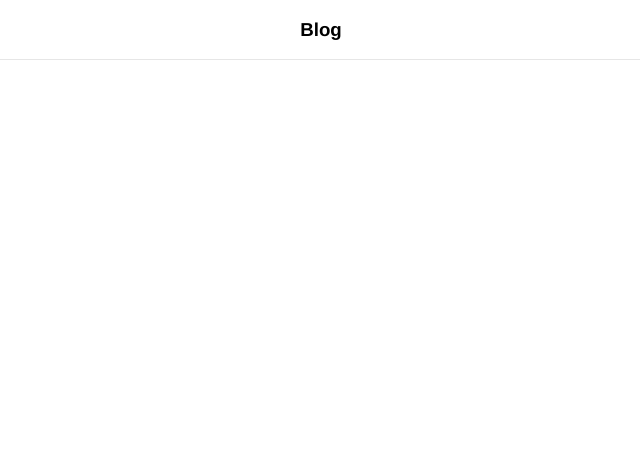
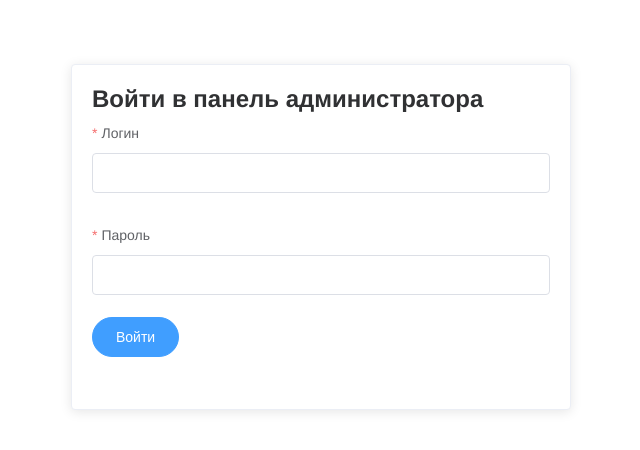
Before and after one commit to Taranovskiy/my-awesome-blog, a Nuxt app: page /admin/login in a window 1280 px wide. Before the commit this address had no page. Shown: the top 450 px of the page, without its empty margins (319-959 px from the left). Built offline with nearby package versions, Linux system fonts and the light colour scheme.

Commit message:
Login page added. Auth base logic implemented.

```diff
--- /dev/null
+++ b/layouts/empty.vue
@@ -0,0 +1,14 @@
+<template>
+  <div class="empty-layout">
+    <nuxt />
+  </div>
+</template>
+
+<style lang="scss" scoped>
+.empty-layout {
+  display: flex;
+  justify-content: center;
+  width: 100%;
+  padding-top: 4rem;
+}
+</style>
--- /dev/null
+++ b/pages/admin/login.vue
@@ -0,0 +1,86 @@
+<template>
+  <el-card shadow="always" :style="{ width: '500px' }">
+    <el-form
+      ref="form"
+      :model="controls"
+      :rules="rules"
+      @submit.prevent.native="onSubmit"
+    >
+      <h2>Войти в панель администратора</h2>
+      <el-form-item label="Логин" prop="login">
+        <el-input v-model.trim="controls.login" />
+      </el-form-item>
+
+      <el-form-item label="Пароль" prop="password">
+        <el-input v-model.trim="controls.password" type="password" />
+      </el-form-item>
+      <div class="mb-2">
+        <el-form-item>
+          <el-button
+            type="primary"
+            round
+            native-type="submit"
+            :loading="loading"
+          >
+            Войти
+          </el-button>
+        </el-form-item>
+      </div>
+    </el-form>
+  </el-card>
+</template>
+
+<script>
+export default {
+  layout: 'empty',
+  data() {
+    return {
+      loading: false,
+      controls: {
+        login: '',
+        password: '',
+      },
+      rules: {
+        login: [
+          {
+            required: true,
+            message: 'Введите логин',
+            trigger: 'blur',
+          },
+        ],
+        password: [
+          {
+            required: true,
+            message: 'Введите пароль',
+            trigger: 'blur',
+          },
+          {
+            min: 6,
+            message: 'Пароль должен содержать не менее 6 символов',
+            trigger: 'blur',
+          },
+        ],
+      },
+    };
+  },
+  methods: {
+    onSubmit() {
+      this.$refs.form.validate(async (valid) => {
+        if (valid) {
+          this.loading = true;
+          try {
+            const formData = {
+              login: this.controls.login,
+              password: this.controls.password,
+            };
+            await this.$store.dispatch('auth/login', formData);
+            this.$router.push('/admin');
+          } catch (error) {
+            this.loading = false;
+          }
+        }
+      });
+    },
+  },
+};
+</script>
--- /dev/null
+++ b/store/auth.js
@@ -0,0 +1,27 @@
+export const state = () => ({
+  token: null,
+});
+
+export const getters = {
+  isAuthanticated: (state) => Boolean(state.token),
+};
+
+export const mutations = {
+  setToken(state, token) {
+    state.token = token;
+  },
+};
+
+export const actions = {
+  async login({ commit, dispatch }, formData) {
+    const token = await new Promise((resolve) => {
+      setTimeout(() => {
+        resolve('mock-token');
+      }, 1000);
+    });
+    dispatch('setToken', token);
+  },
+  setToken({ commit }, token) {
+    commit('setToken', token);
+  },
+};
--- a/theme/index.scss
+++ b/theme/index.scss
@@ -25,3 +25,11 @@ html, body {
 .page-leave-active {
   opacity: 0;
 }
+
+.mb {
+  margin-bottom: 1rem;
+}
+
+.mb-2 {
+  margin-bottom: 2rem;
+}
```
